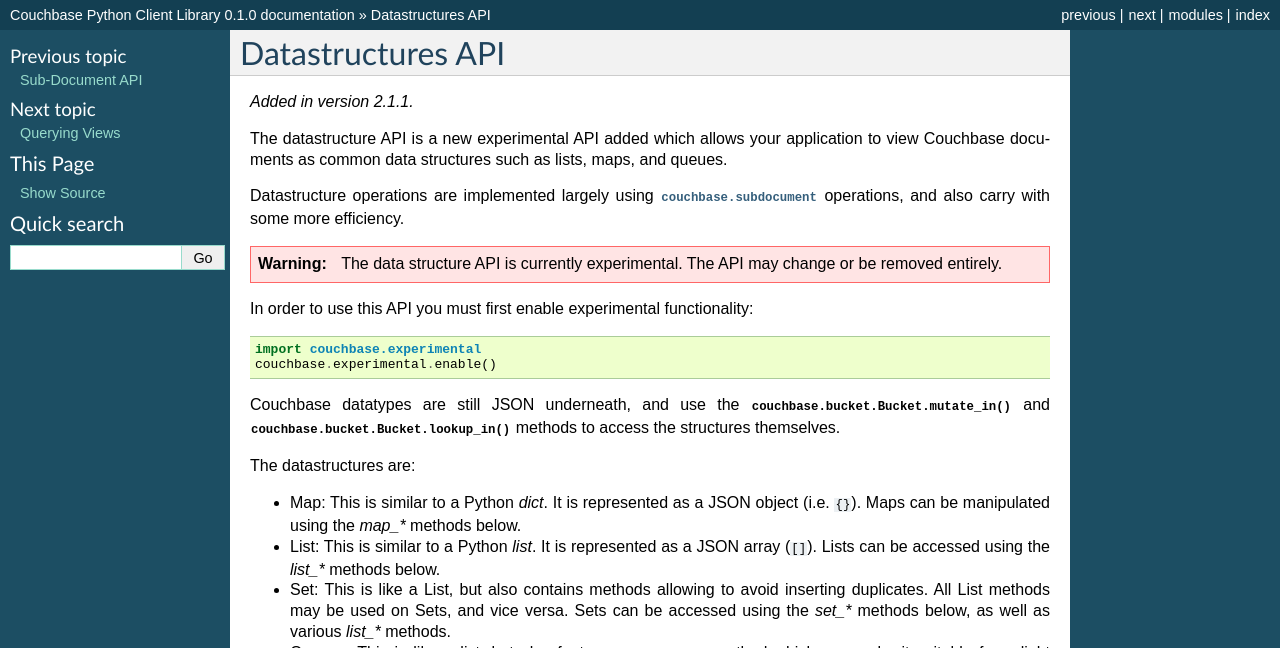
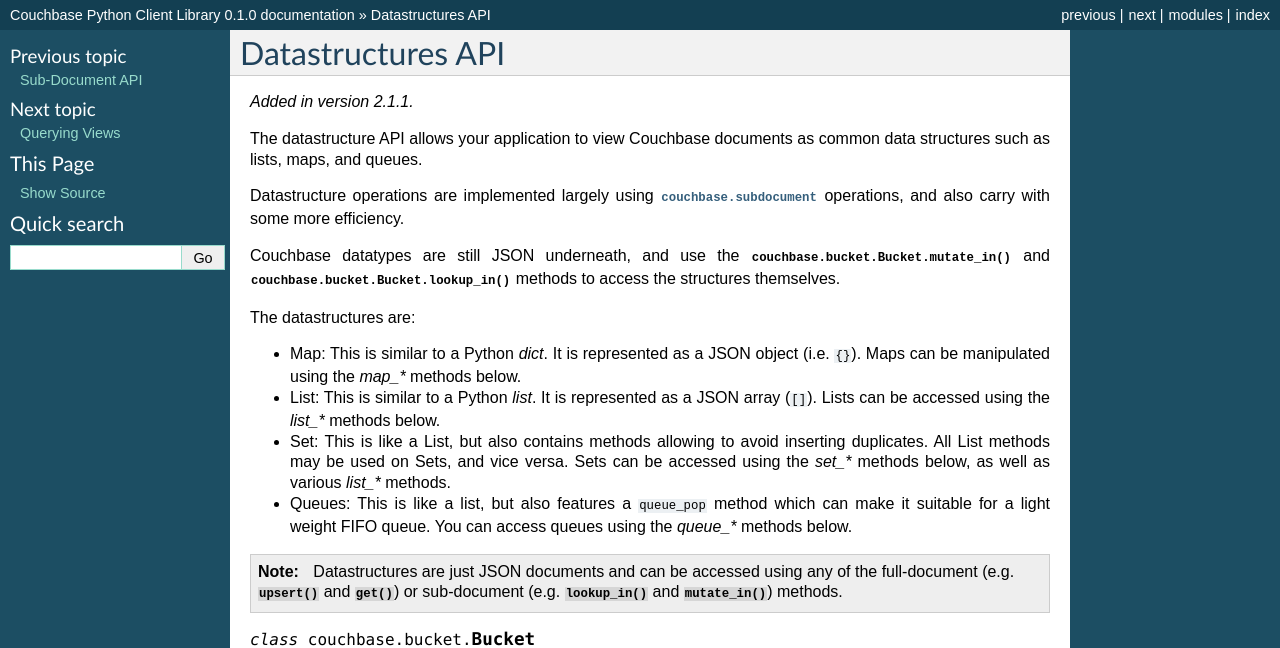
Before and after one commit to couchbase/couchbase-python-client, a Sphinx documentation site: the page built from docs/source/api/datastructures.rst, in a window 1280 px wide and 900 px high, cut to the strip 0-648 px from the top of the window. Built offline with Sphinx 7.4.7, drawn with Linux system fonts in a browser that asks for light colours; the version number is read from the project's files by our own code.

Commit message:
PYCBC-371: Remove 'experimental' designation from data structures
Change-Id: Idc4cd3c988552d32452f8e7ee631afd2195bb8dc
Reviewed-on: http://review.couchbase.org/71437
Reviewed-by: Subhashni Balakrishnan <b.subhashni@gmail.com>
Tested-by: Mark Nunberg <mark.nunberg@couchbase.com>

```diff
--- a/docs/source/api/datastructures.rst
+++ b/docs/source/api/datastructures.rst
@@ -9,26 +9,12 @@
 
 .. versionadded:: 2.1.1
 
-The datastructure API is a new experimental API added which allows your
-application to view Couchbase documents as common data structures such as
-lists, maps, and queues.
+The datastructure API allows your application to view Couchbase documents as
+common data structures such as lists, maps, and queues.
 
 Datastructure operations are implemented largely using
 :mod:`couchbase.subdocument` operations, and also carry with some more
 efficiency.
-
-.. warning::
-
-    The data structure API is currently experimental. The API may change
-    or be removed entirely.
-
-
-In order to use this API you must first enable experimental functionality:
-
-.. code-block:: python
-
-    import couchbase.experimental
-    couchbase.experimental.enable()
 
 
 Couchbase datatypes are still JSON underneath, and use the
```
Also changed, not shown: 2 other files.
